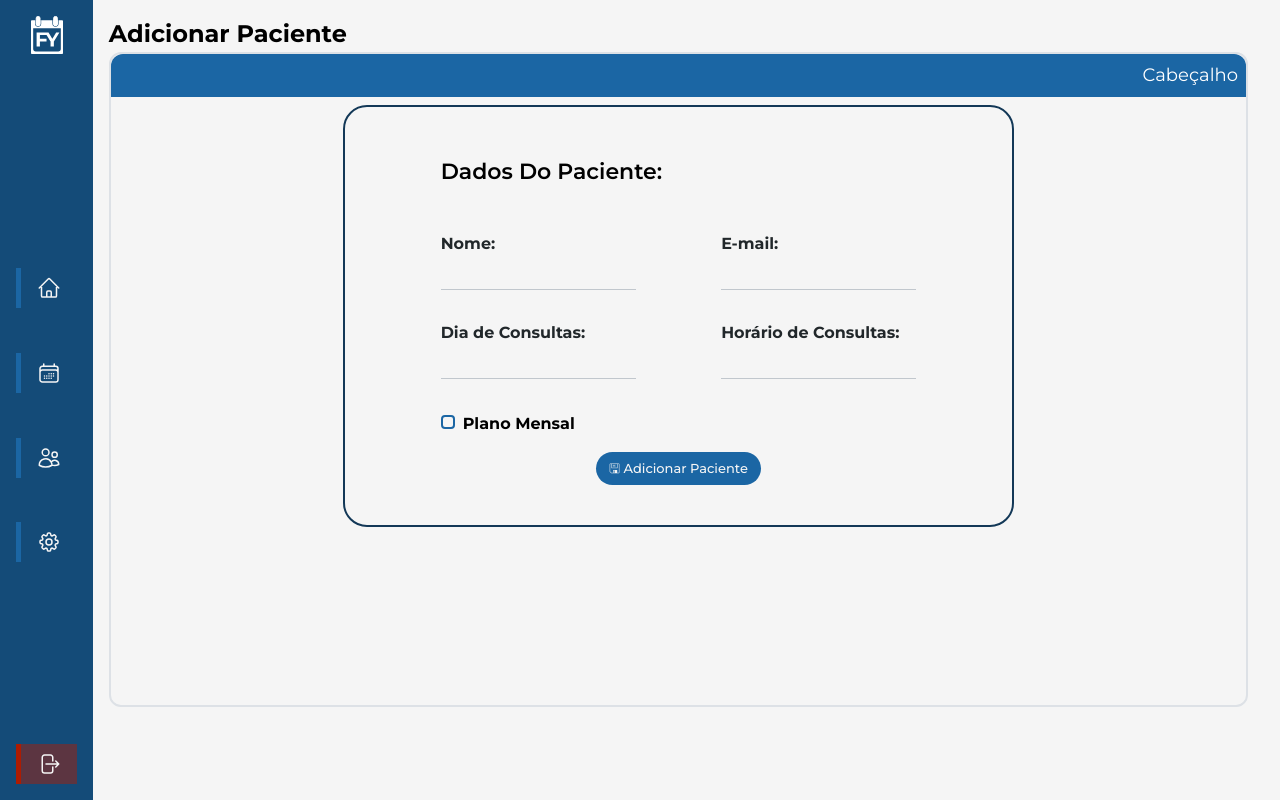
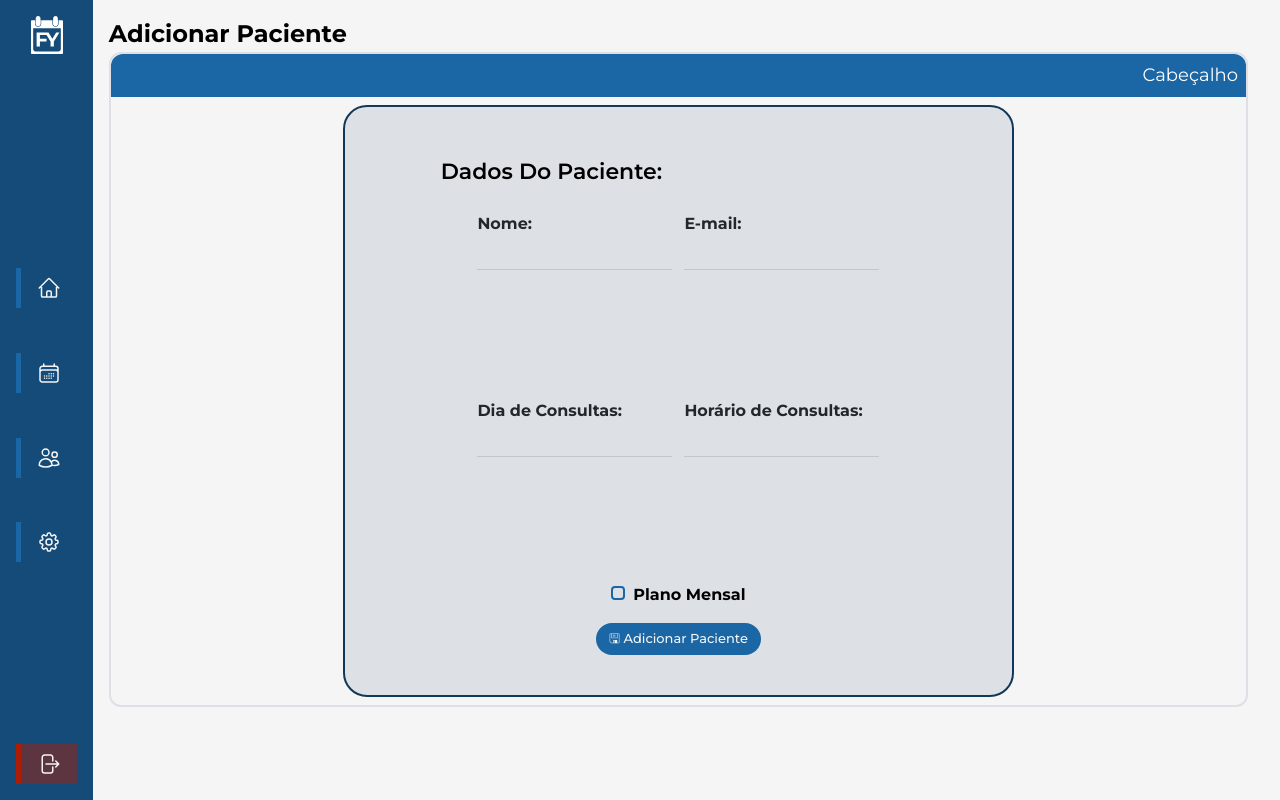
Before and after one commit to KauanPaschoal/web-projeto, a React (Vite) app: page /dashboard/pacientes/adicionar in a window 1280 px wide. Built offline with nearby package versions, Linux system fonts and the light colour scheme.

Commit message:
att: atualizado html e css para ficar responsível

```diff
--- a/src/pages/dashboard/pacientes/AdicionarPaciente/AdicionarPaciente.jsx
+++ b/src/pages/dashboard/pacientes/AdicionarPaciente/AdicionarPaciente.jsx
@@ -7,7 +7,8 @@ import MenuLateralComponent from '../../components/MenuLateral/MenuLateralCompon
 import CheckBox from '../../components/Checkbox/Checkbox'
 import InputField from '../../components/InputField/InputField'
 import SaveButton from '../../components/SaveButton/SaveButton'
-import MainComponent from '../../components/mainComponent/MainComponent'
+import MainComponent from '../../components/MainComponent/MainComponent'
+
 
 const EditarPaciente = () => {
     return (
@@ -15,24 +16,22 @@ const EditarPaciente = () => {
             <MenuLateralComponent></MenuLateralComponent>
 
             <MainComponent title="Adicionar Paciente">
-
                 <form className='addPaciente'>
 
                     <h2>Dados Do Paciente:</h2>
-
                     <section>
-                        <InputField labelTitle={'Nome'} />
-                        <InputField labelTitle={'E-mail'} type={'email'} />
-                        <InputField labelTitle={'Dia de Consultas'} />
-                        <InputField labelTitle={'Horário de Consultas'} />
+                        <div className='flex gap-3'>
+                            <InputField labelTitle={'Nome'} />
+                            <InputField labelTitle={'E-mail'} type={'email'} />
+                        </div>
+                        <div className='flex gap-3'>
+                            <InputField labelTitle={'Dia de Consultas'} />
+                            <InputField labelTitle={'Horário de Consultas'} />
+                        </div>
+                        <CheckBox CheckboxValue={'mensal'} labelTitle={'Plano Mensal'} />
                     </section>
-
-                    <CheckBox CheckboxValue={'mensal'} labelTitle={'Plano Mensal'}/>
-
                     <SaveButton textContent={'Adicionar Paciente'} />
-
                 </form>
-
             </MainComponent>
         </div>
     )
--- a/src/pages/dashboard/pacientes/AdicionarPaciente/adicionarPaciente.css
+++ b/src/pages/dashboard/pacientes/AdicionarPaciente/adicionarPaciente.css
@@ -4,14 +4,12 @@
     display: flex;
     flex-direction: column;
     width: 60%;
+    height: 100%;
     margin: 0 auto;
-
     border: 2px solid #133857;
+    background-color: var(--LightGrayFy);
     border-radius: 24px;
-
     padding: 40px 96px;
-
-
 
     h2 {
         font-size: 22px;
@@ -23,13 +21,13 @@
 
     section {
         /* background-color: #133857; */
-        margin: 20px 0;
         width: 100%;
         height: 100%;
         display: flex;
-        gap: 15px;
+        flex-direction: column;
+        gap: 1em;
         justify-content: space-between;
-        flex-wrap: wrap;
+        align-items: center;
     }
 
     label {
```
